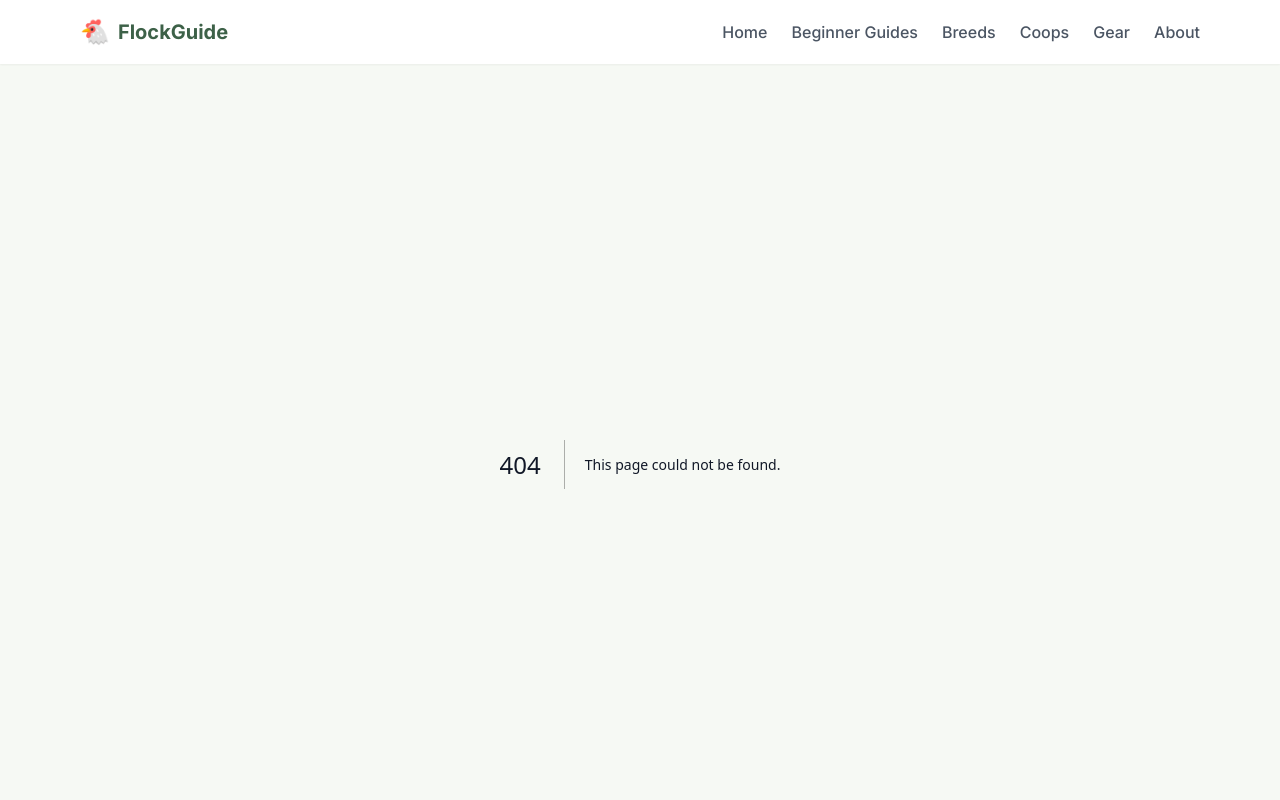
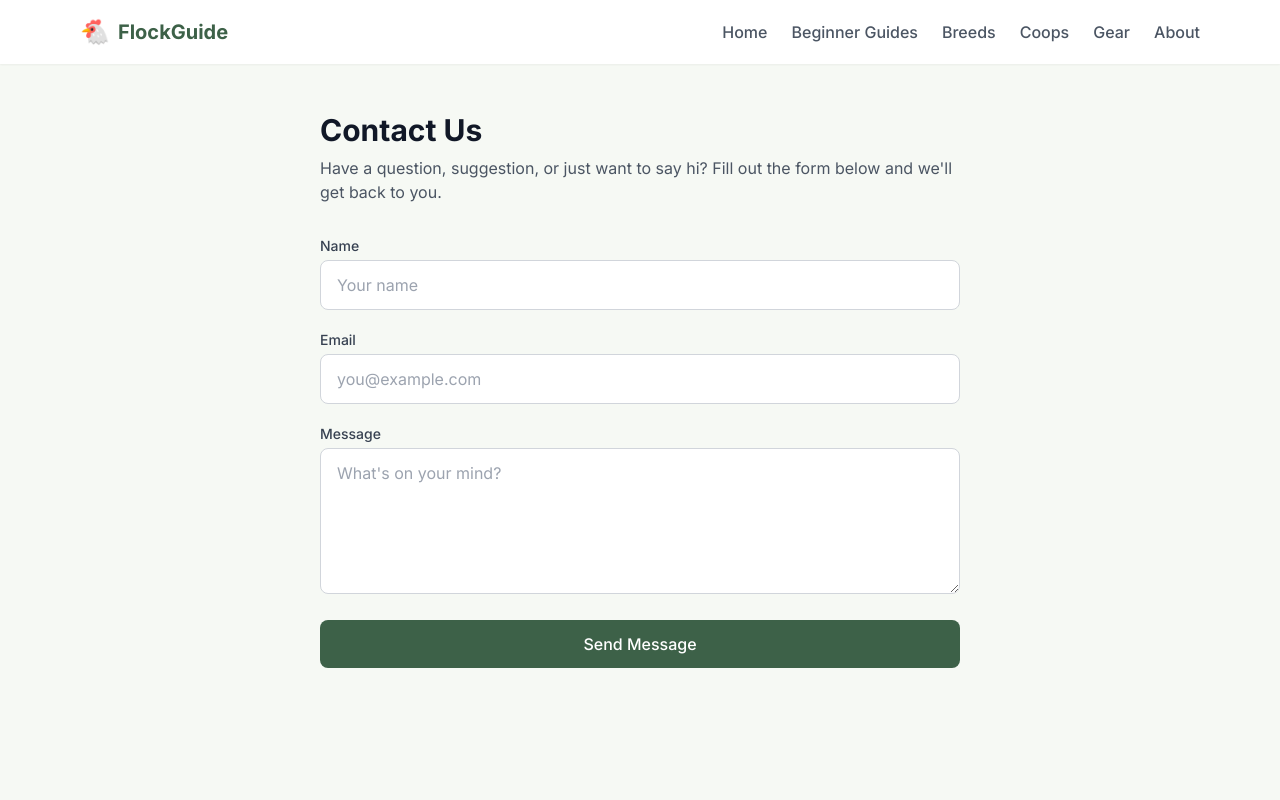
Before and after one commit to jonathancaruso/flockguide, a Next.js app: page /contact in a window 1280 px wide. Before the commit this address had no page. Shown: the top 800 px of the page. Built offline with nearby package versions, Linux system fonts and the light colour scheme.

Commit message:
add contact form page with Telegram forwarding

```diff
--- /dev/null
+++ b/src/app/api/contact/route.ts
@@ -0,0 +1,42 @@
+import { NextRequest, NextResponse } from 'next/server'
+
+const TELEGRAM_BOT_TOKEN = process.env.TELEGRAM_BOT_TOKEN
+const TELEGRAM_CHAT_ID = process.env.TELEGRAM_CHAT_ID
+
+export async function POST(req: NextRequest) {
+  try {
+    const { name, email, message } = await req.json()
+
+    if (!name || !email || !message) {
+      return NextResponse.json({ error: 'All fields are required' }, { status: 400 })
+    }
+
+    // Basic validation
+    if (name.length > 200 || email.length > 200 || message.length > 5000) {
+      return NextResponse.json({ error: 'Input too long' }, { status: 400 })
+    }
+
+    // Simple email format check
+    if (!email.includes('@') || !email.includes('.')) {
+      return NextResponse.json({ error: 'Invalid email' }, { status: 400 })
+    }
+
+    // Send to Telegram
+    if (TELEGRAM_BOT_TOKEN && TELEGRAM_CHAT_ID) {
+      const text = `📬 FlockGuide Contact Form\n\nName: ${name}\nEmail: ${email}\n\n${message}`
+      await fetch(`https://api.telegram.org/bot${TELEGRAM_BOT_TOKEN}/sendMessage`, {
+        method: 'POST',
+        headers: { 'Content-Type': 'application/json' },
+        body: JSON.stringify({
+          chat_id: TELEGRAM_CHAT_ID,
+          text,
+          parse_mode: 'HTML',
+        }),
+      })
+    }
+
+    return NextResponse.json({ ok: true })
+  } catch {
+    return NextResponse.json({ error: 'Server error' }, { status: 500 })
+  }
+}
--- /dev/null
+++ b/src/app/contact/page.tsx
@@ -0,0 +1,97 @@
+'use client'
+
+import { useState } from 'react'
+
+export default function ContactPage() {
+  const [name, setName] = useState('')
+  const [email, setEmail] = useState('')
+  const [message, setMessage] = useState('')
+  const [status, setStatus] = useState<'idle' | 'sending' | 'sent' | 'error'>('idle')
+
+  const handleSubmit = async (e: React.FormEvent) => {
+    e.preventDefault()
+    setStatus('sending')
+    try {
+      const res = await fetch('/api/contact', {
+        method: 'POST',
+        headers: { 'Content-Type': 'application/json' },
+        body: JSON.stringify({ name, email, message }),
+      })
+      if (res.ok) {
+        setStatus('sent')
+        setName('')
+        setEmail('')
+        setMessage('')
+      } else {
+        setStatus('error')
+      }
+    } catch {
+      setStatus('error')
+    }
+  }
+
+  return (
+    <div className="max-w-2xl mx-auto px-4 py-12">
+      <h1 className="text-3xl font-bold text-gray-900 mb-2">Contact Us</h1>
+      <p className="text-gray-600 mb-8">
+        Have a question, suggestion, or just want to say hi? Fill out the form below and we&apos;ll get back to you.
+      </p>
+
+      {status === 'sent' ? (
+        <div className="bg-green-50 border border-green-200 rounded-xl p-6 text-green-800">
+          <p className="font-medium text-lg">Message sent!</p>
+          <p className="mt-1 text-sm">Thanks for reaching out. We&apos;ll get back to you as soon as we can.</p>
+        </div>
+      ) : (
+        <form onSubmit={handleSubmit} className="space-y-5">
+          <div>
+            <label htmlFor="name" className="block text-sm font-medium text-gray-700 mb-1">Name</label>
+            <input
+              id="name"
+              type="text"
+              required
+              value={name}
+              onChange={(e) => setName(e.target.value)}
+              className="w-full px-4 py-3 border border-gray-300 rounded-lg focus:ring-2 focus:ring-farm-500 focus:border-farm-500 outline-none"
+              placeholder="Your name"
+            />
+          </div>
+          <div>
+            <label htmlFor="email" className="block text-sm font-medium text-gray-700 mb-1">Email</label>
+            <input
+              id="email"
+              type="email"
+              required
+              value={email}
+              onChange={(e) => setEmail(e.target.value)}
+              className="w-full px-4 py-3 border border-gray-300 rounded-lg focus:ring-2 focus:ring-farm-500 focus:border-farm-500 outline-none"
+              placeholder="you@example.com"
+            />
+          </div>
+          <div>
+            <label htmlFor="message" className="block text-sm font-medium text-gray-700 mb-1">Message</label>
+            <textarea
+              id="message"
+              required
+              rows={5}
+              value={message}
+              onChange={(e) => setMessage(e.target.value)}
+              className="w-full px-4 py-3 border border-gray-300 rounded-lg focus:ring-2 focus:ring-farm-500 focus:border-farm-500 outline-none resize-y"
+              placeholder="What's on your mind?"
+            />
+          </div>
+          {status === 'error' && (
+            <p className="text-red-600 text-sm">Something went wrong. Please try again.</p>
+          )}
+          <button
+            type="submit"
+            disabled={status === 'sending'}
+            className="w-full bg-farm-700 hover:bg-farm-800 text-white font-medium py-3 px-6 rounded-lg transition-colors disabled:opacity-50"
+          >
+            {status === 'sending' ? 'Sending...' : 'Send Message'}
+          </button>
+        </form>
+      )}
+    </div>
+  )
+}
--- a/src/app/privacy/page.tsx
+++ b/src/app/privacy/page.tsx
@@ -53,8 +53,8 @@ export default function PrivacyPage() {
 
         <h2 className="text-2xl font-bold text-gray-900 mt-8 mb-4">Contact</h2>
         <p>
-          If you have questions about this privacy policy, you can reach us through the
-          contact information on our About page.
+          If you have questions about this privacy policy, you can reach us through our{' '}
+          <a href="/contact" className="text-farm-700 underline hover:text-farm-800">contact page</a>.
         </p>
       </div>
     </div>
--- a/src/app/sitemap.ts
+++ b/src/app/sitemap.ts
@@ -21,6 +21,7 @@ export default function sitemap(): MetadataRoute.Sitemap {
     { url: `${baseUrl}/about`, lastModified: new Date() },
     { url: `${baseUrl}/affiliate-disclosure`, lastModified: new Date() },
     { url: `${baseUrl}/privacy`, lastModified: new Date() },
+    { url: `${baseUrl}/contact`, lastModified: new Date() },
     ...categoryUrls,
     ...articleUrls,
   ]
--- a/src/components/Footer.tsx
+++ b/src/components/Footer.tsx
@@ -46,6 +46,7 @@ export function Footer() {
               <Link href="/affiliate-disclosure" className="hover:text-barn-300">Affiliate Disclosure</Link>
               <span>|</span>
               <Link href="/privacy" className="hover:text-barn-300">Privacy Policy</Link>
+              <Link href="/contact" className="hover:text-barn-300">Contact</Link>
               <span>|</span>
               <span>As an Amazon Associate, we earn from qualifying purchases.</span>
             </div>
```
